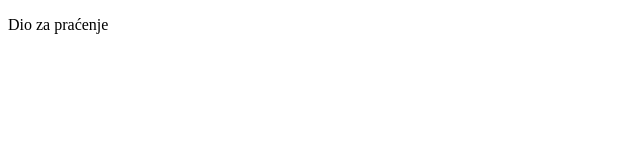
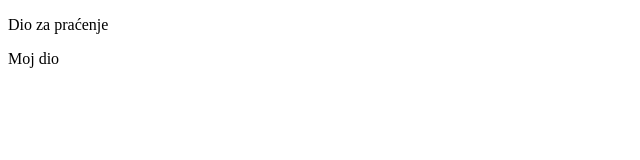
Before and after one commit to ipusic/vjezba_jquery_bootstrap_handlebars, a plain HTML site: page index.html in a window 1280 px wide. Shown: the full height of the page, 0-640 px from the left. Drawn offline with Linux system fonts and the light colour scheme.

Commit message:
promjena prva

```diff
--- a/index.html
+++ b/index.html
@@ -8,5 +8,6 @@
 </head>
 <body>
     <p>Dio za praćenje</p>
+    <p>Moj dio</p>
 </body>
 </html>
```
